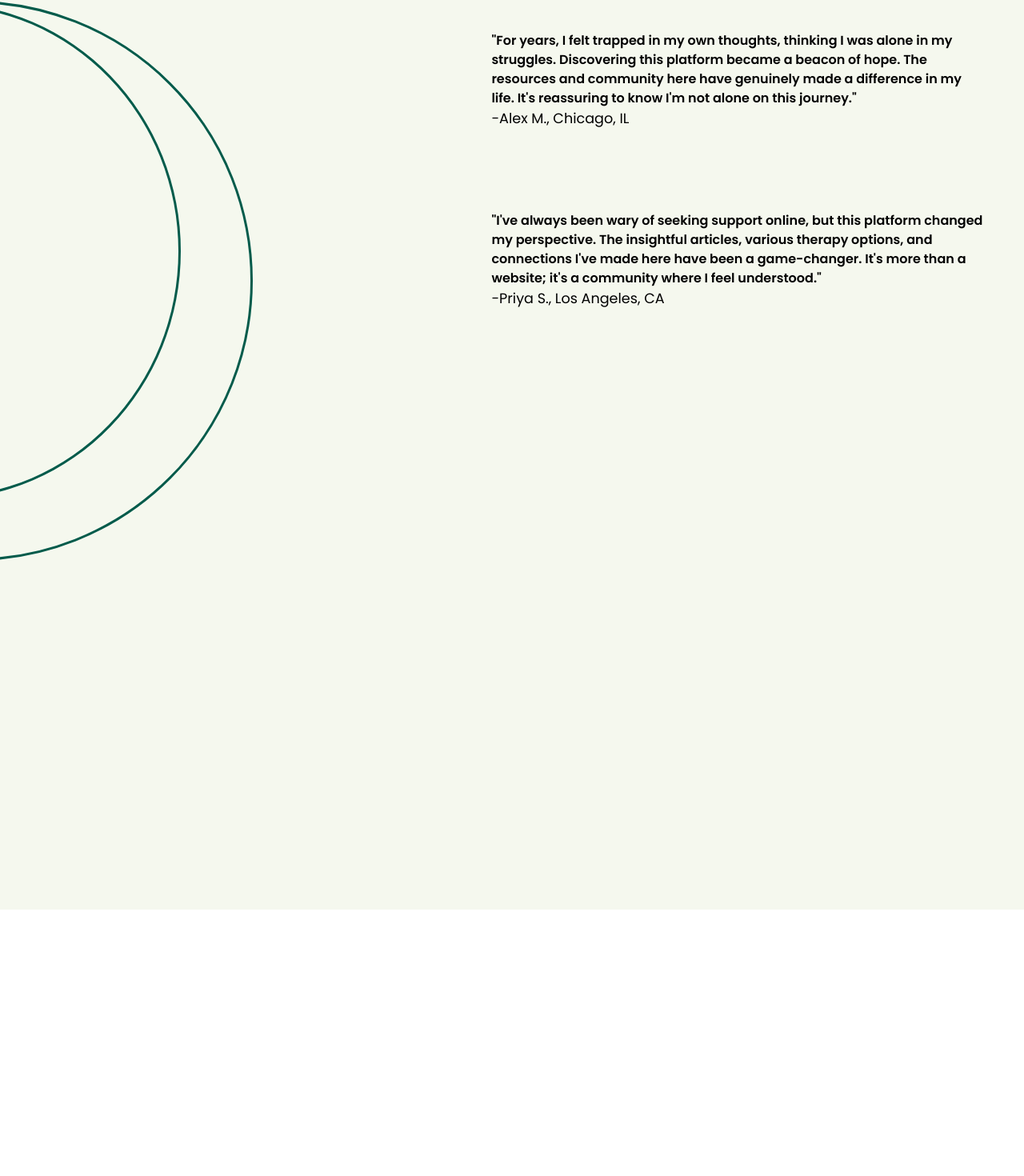
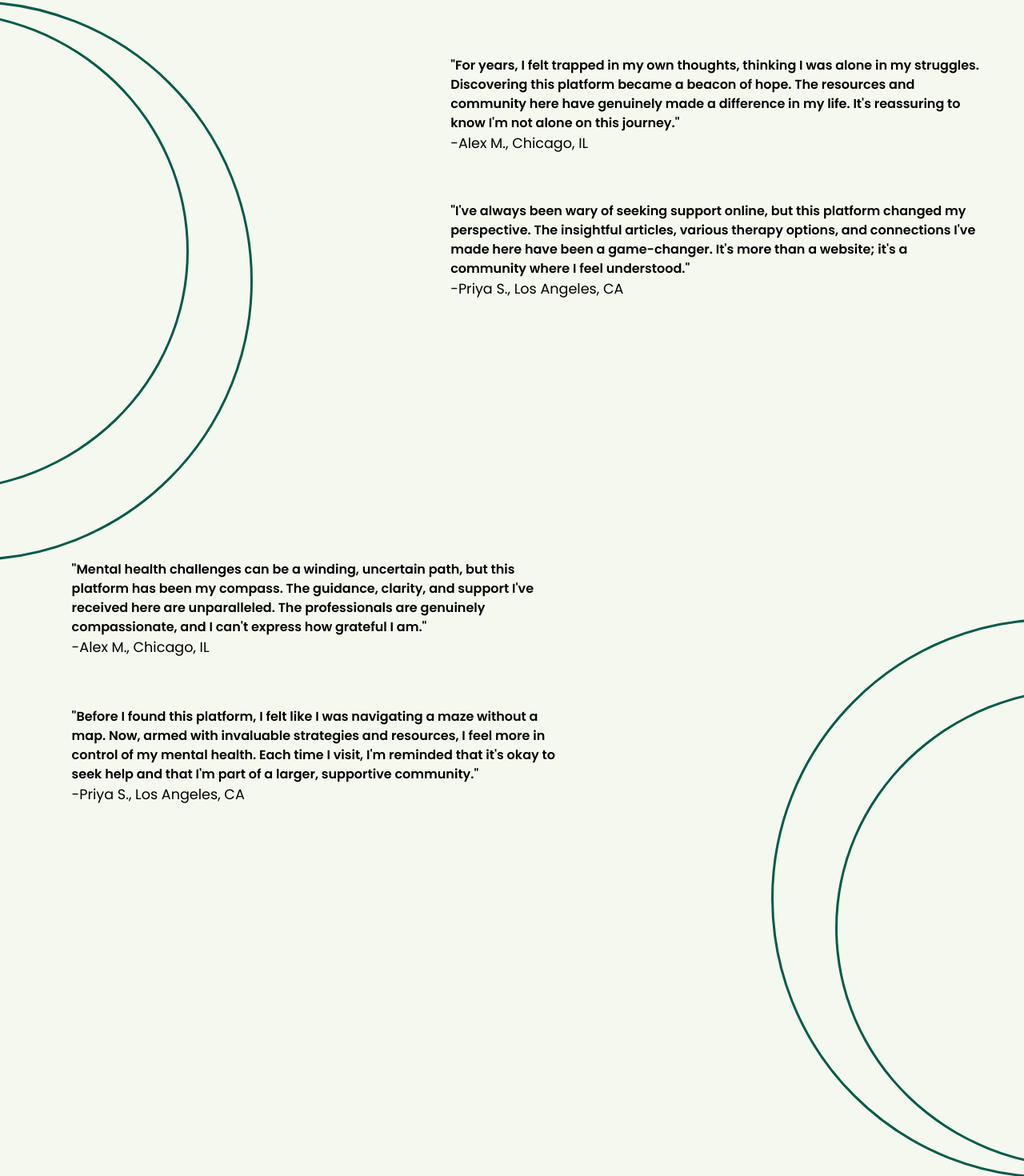
Before and after one commit to HuzefaDohadwala/MERN_Serenity, a React (Create React App) app in the folder my-app/: page /discover in a window 1280 px wide. Shown: the part 863-2333 px from the top of the page at 80% size. Before the commit the page ends 2000 px from the top, so only its background shows below. Built offline with nearby package versions, Linux system fonts and the light colour scheme.

Commit message:
mhuje nhi yaad

```diff
--- a/my-app/src/components/Disc2.css
+++ b/my-app/src/components/Disc2.css
@@ -2,7 +2,7 @@
     margin: 0;
     padding: 0;
     background-color: #f5f8ee;
-    height: 150vh;
+    height: 200vh;
     width: 100%;
     position: relative;
     overflow: hidden;
@@ -17,7 +17,6 @@
     left: 0;
     margin-top: 5%;
     margin-left: -30%;
-    transform: rotate(90deg);
     border-width: 3px;
     border-color: #025b4b;
 }
@@ -31,22 +30,76 @@
     left: 0;
     margin-top: 6%;
     margin-left: -30%;
-    transform: rotate(90deg);
     border-width: 3px;
     border-color: #025b4b;
 }
 
 .test1{
     text-align: left;
-    margin-left: 48%;
-    margin-top: 8%;
+    margin-left: 44%;
     margin-right: 4%;
 }
 
-.test_words{
+.test_words11{
     font-weight: bold;
+    margin-top: 20%;
 }
 
-.test_name{
+.test_words12{
+    font-weight: bold;
+    margin-top: 9%;
+}
+.test_name1{
     font-size: 1.1rem;
 }
+
+.disc2_semic13{
+    width: 700px; /* Double the width of the container */
+    height: 700px; /* Double the height of the container */
+    border-radius: 50%; /* Half the width/height of the container */
+    position: absolute;
+    bottom:0;
+    right: 0;
+    margin-bottom: 5%;
+    margin-right: -30%;
+    border-width: 3px;
+    border-color: #025b4b;
+}
+
+.disc2_semic14{
+    width: 620px; /* Double the width of the container */
+    height: 600px; /* Double the height of the container */
+    border-radius: 50%; /* Half the width/height of the container */
+    position: absolute;
+    bottom:0;
+    right: 0;
+    margin-bottom: 6%;
+    margin-right: -30%;
+    border-width: 3px;
+    border-color: #025b4b;
+}
+
+.test2{
+    text-align: left;
+    margin-right: 45%;
+    margin-left: 7%;
+}
+
+.test_words21{
+    font-weight: bold;
+    margin-top: 53%;
+}
+
+.test_words22{
+    font-weight: bold;
+    margin-top: 10%;
+}
+.test_name2{
+    font-size: 1.1rem;
+}
+
+.test_name1, .test_name2, .test_words11, .test_words12, .test_words21, .test_words22 {
+    opacity: 0;
+    transition: opacity 2s;
+    will-change: opacity;  /* This hints the browser that the property will be animated */
+}
--- a/my-app/src/components/Disc2.jsx
+++ b/my-app/src/components/Disc2.jsx
@@ -1,25 +1,66 @@
-import React from 'react'
+import React, { useEffect } from 'react';
 import "./Disc2.css"
 
+
 const Disc2 = () => {
+    useEffect(() => {
+        let targetElements = document.querySelectorAll(".test_name1, .test_name2, .test_words1, .test_words12, .test_words21, .test_words22, .test_words11"); // Added .test_words11
+
+        function isInViewport(el) {
+            const rect = el.getBoundingClientRect();
+            return (
+                rect.top <= (window.innerHeight || document.documentElement.clientHeight) &&
+                rect.bottom >= 0
+            );
+        }
+
+        function checkVisibility() {
+            for (let el of targetElements) {
+                if (isInViewport(el) && !el.classList.contains('faded-in')) { // Checking if the element doesn't have 'faded-in' class
+                    el.style.opacity = "1";
+                    el.classList.add('faded-in');  // Adding the class to the element
+                }
+            }
+        }
+
+        window.addEventListener('scroll', checkVisibility);
+        checkVisibility();  // Call once to check initial visibility
+
+        // Clean-up the event listener on component unmount
+        return () => window.removeEventListener('scroll', checkVisibility);
+    }, []);
   return (
     <>
     <div className="disc2">
     <div className="disc2_semic11"></div>
     <div className="disc2_semic12"></div>
+    <div className="disc2_semic13"></div>
+    <div className="disc2_semic14"></div>
     <div className="disc2_testimony">
-       <div className="test1">
-        <p className="test_words">
+    <div className="test1">
+        <p className="test_words11">
         "For years, I felt trapped in my own thoughts, thinking I was alone in my struggles. Discovering this platform became a beacon of hope. The resources and community here have genuinely made a difference in my life. It's reassuring to know I'm not alone on this journey."
         </p>
-        <h2 className="test_name">-Alex M., Chicago, IL</h2>
-       </div>
-       <div className="test1">
-        <p className="test_words">
+        <h2 className="test_name1">-Alex M., Chicago, IL</h2>
+        </div>
+        <div className="test1">
+        <p className="test_words12">
         "I've always been wary of seeking support online, but this platform changed my perspective. The insightful articles, various therapy options, and connections I've made here have been a game-changer. It's more than a website; it's a community where I feel understood."
         </p>
-        <h2 className="test_name">-Priya S., Los Angeles, CA</h2>
-       </div>
+        <h2 className="test_name1">-Priya S., Los Angeles, CA</h2>
+    </div>
+    <div className="test2">
+        <p className="test_words21">
+        "Mental health challenges can be a winding, uncertain path, but this platform has been my compass. The guidance, clarity, and support I've received here are unparalleled. The professionals are genuinely compassionate, and I can't express how grateful I am."
+        </p>
+        <h2 className="test_name2">-Alex M., Chicago, IL</h2>
+        </div>
+        <div className="test2">
+        <p className="test_words22">
+        "Before I found this platform, I felt like I was navigating a maze without a map. Now, armed with invaluable strategies and resources, I feel more in control of my mental health. Each time I visit, I'm reminded that it's okay to seek help and that I'm part of a larger, supportive community."
+        </p>
+        <h2 className="test_name2">-Priya S., Los Angeles, CA</h2>
+    </div>
     </div>
     </div>
     </>
--- a/my-app/src/components/Discover.jsx
+++ b/my-app/src/components/Discover.jsx
@@ -8,8 +8,8 @@ const Discover = () => {
   return (
     <>
       <Navbar></Navbar>
-      <Disc1></Disc1>
-      <Disc2></Disc2>
+      <Disc1/>
+      <Disc2/>
     </>
   );
 };
```
Also changed, not shown: my-app/src/components/Disc1.css (line endings or trailing spaces), my-app/src/components/Discover.css (line endings or trailing spaces).
